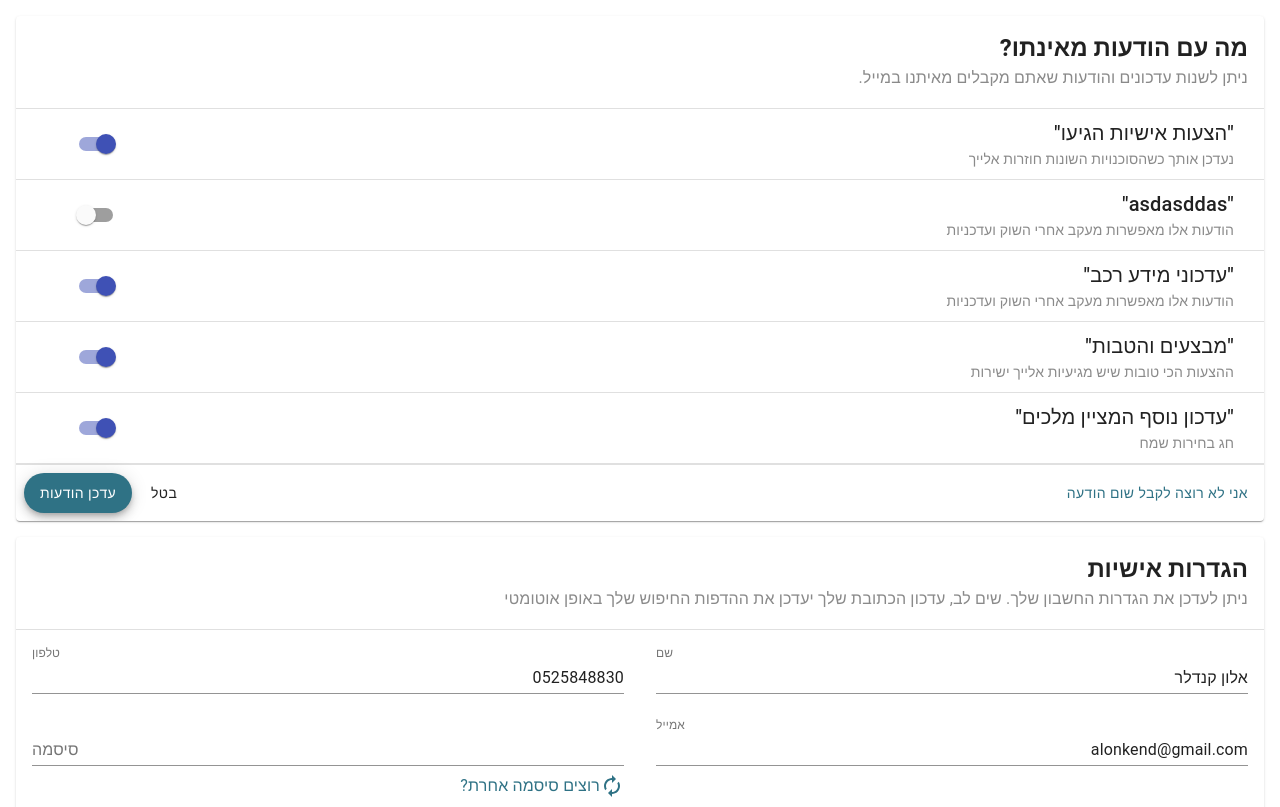
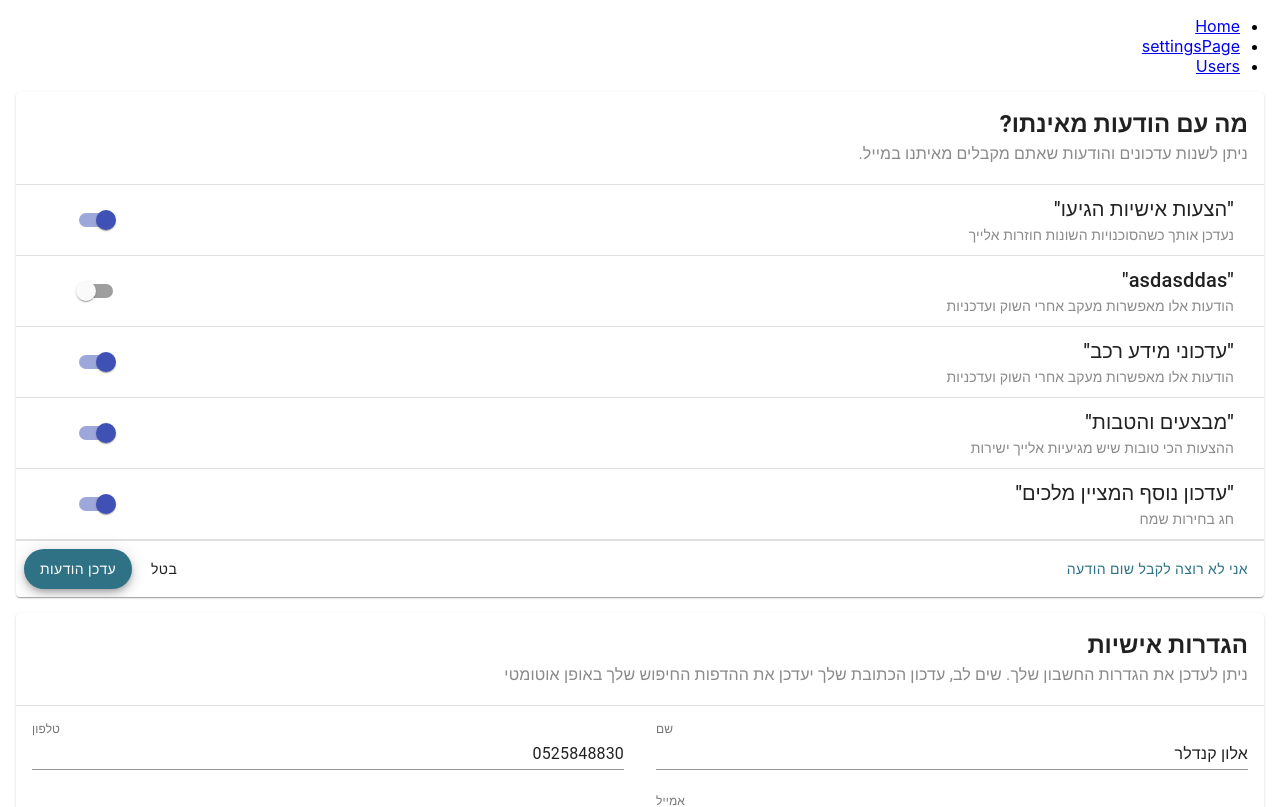
Before and after one commit to AlonKendler/react-course, a React (Create React App) app: page / in a window 1280 px wide. Shown: the top 807 px of the page. Built offline with nearby package versions, Linux system fonts and the light colour scheme; what jss-rtl would draw is missing.

Commit message:
react route start work

```diff
--- a/package.json
+++ b/package.json
@@ -11,6 +11,7 @@
     "prop-types": "^15.7.2",
     "react": "^16.9.0",
     "react-dom": "^16.9.0",
+    "react-router-dom": "^5.1.2",
     "react-scripts": "3.1.0"
   },
   "scripts": {
--- a/src/App.js
+++ b/src/App.js
@@ -1,13 +1,55 @@
 import React from "react";
+import { Switch, Route, Link } from "react-router-dom";
 import "./App.css";
 import SettingsPage from "./components/SettingsCards/SettingsPage";
 
 const App = () => {
+  //   return (
+  //     <>
+  //       <SettingsPage />
+  //     </>
+  //   );
+  // };
+
   return (
-    <>
-      <SettingsPage />
-    </>
+    <div>
+      <nav>
+        <ul>
+          <li>
+            <Link to="/">Home</Link>
+          </li>
+          <li>
+            <Link to="/settings">settingsPage</Link>
+          </li>
+          <li>
+            <Link to="/users">Users</Link>
+          </li>
+        </ul>
+      </nav>
+
+      {/* A <Switch> looks through its children <Route>s and
+          renders the first one that matches the current URL. */}
+      <Switch>
+        <Route path="/settings">
+          <SettingsPage />
+        </Route>
+        <Route path="/users">
+          <SettingsPage />
+        </Route>
+        <Route path="/">
+          <SettingsPage />
+        </Route>
+      </Switch>
+    </div>
   );
 };
 
 export default App;
+
+// TODO: learn react route and apply to project
+// TODO: react router
+// TODO: redux
+// TODO  doing async HTTP requests from front-end
+// TODO: functional programming
+// TODO: ramda
+// TODO: storybook
--- a/src/components/SettingsCards/NotificationSettingsCard/NotificationList.js
+++ b/src/components/SettingsCards/NotificationSettingsCard/NotificationList.js
@@ -25,7 +25,7 @@ const NotificationList = ({ data, handleNotificationChange }) => {
 };
 
 NotificationList.propTypes = {
-  data: PropTypes.shape([]).isRequired,
+  data: PropTypes.arrayOf.isRequired,
   handleNotificationChange: PropTypes.func.isRequired
 };
 
--- a/src/components/SettingsCards/NotificationSettingsCard/index.js
+++ b/src/components/SettingsCards/NotificationSettingsCard/index.js
@@ -43,7 +43,7 @@ const NotificationSettingsCard = ({
   );
 };
 NotificationSettingsCard.propTypes = {
-  data: PropTypes.shape([]).isRequired,
+  data: PropTypes.arrayOf.isRequired,
   handleNotificationChange: PropTypes.func.isRequired,
   toggleOffAllNotifications: PropTypes.func.isRequired
 };
--- a/src/components/SettingsCards/SettingsAction.js
+++ b/src/components/SettingsCards/SettingsAction.js
@@ -55,11 +55,12 @@ SettingsAction.propTypes = {
   updateInfo: PropTypes.string.isRequired,
   abort: PropTypes.string.isRequired,
   optionalText: PropTypes.string,
-  toggleOffAllNotifications: PropTypes.func.isRequired
+  toggleOffAllNotifications: PropTypes.func
 };
 
 SettingsAction.defaultProps = {
-  optionalText: ""
+  optionalText: "",
+  toggleOffAllNotifications: null
 };
 
 export default SettingsAction;
--- a/src/index.js
+++ b/src/index.js
@@ -1,5 +1,6 @@
 import React from "react";
 import ReactDOM from "react-dom";
+import { BrowserRouter } from "react-router-dom";
 import { createMuiTheme } from "@material-ui/core/styles";
 import { ThemeProvider } from "@material-ui/styles";
 import "./index.css";
@@ -12,13 +13,15 @@ const theme = createMuiTheme({
 });
 
 ReactDOM.render(
+  <BrowserRouter>
     <ThemeProvider theme={theme}>
       <div dir="rtl">
         <RTL>
           <App />
         </RTL>
       </div>
-  </ThemeProvider>,
+    </ThemeProvider>
+  </BrowserRouter>,
   document.getElementById("root")
 );
 
```
Also changed, not shown: 1 other file (tests, documents, lock files or other folders). Lines whose indentation alone changed are shown as unchanged.
